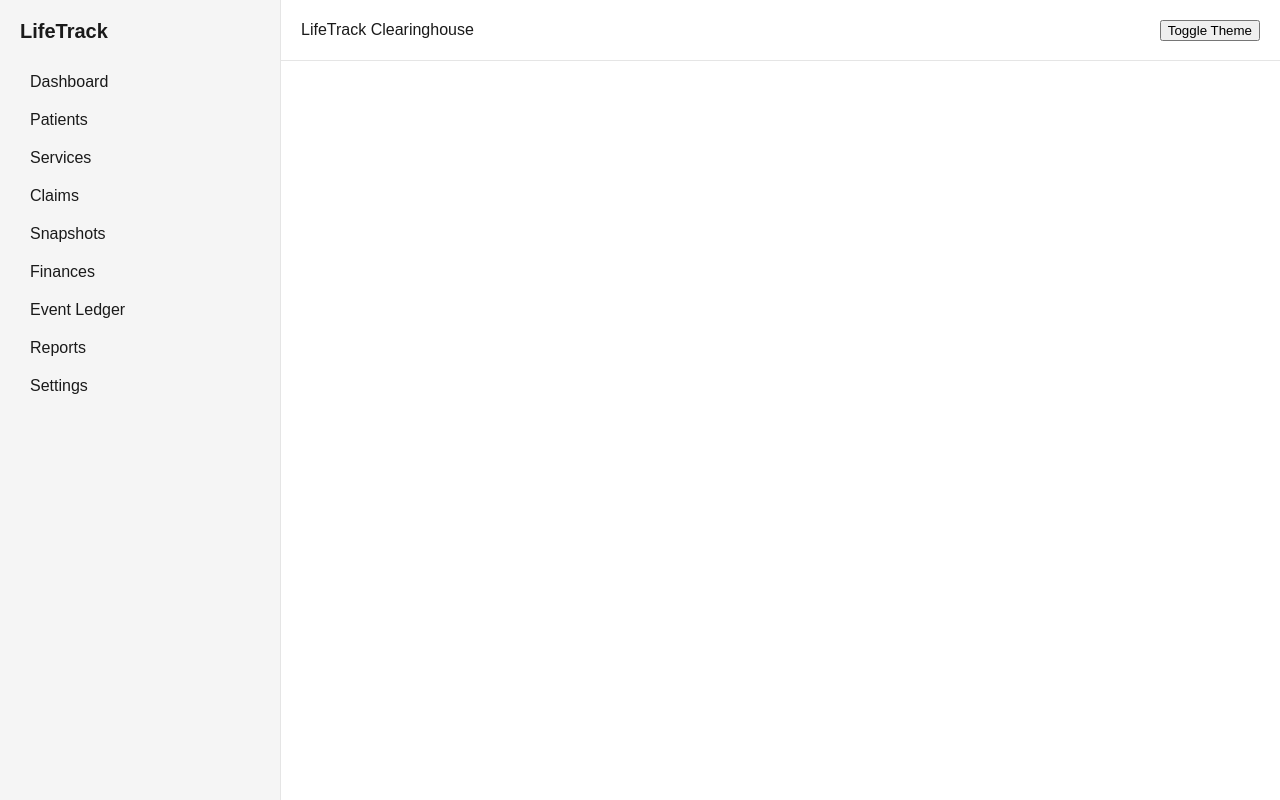
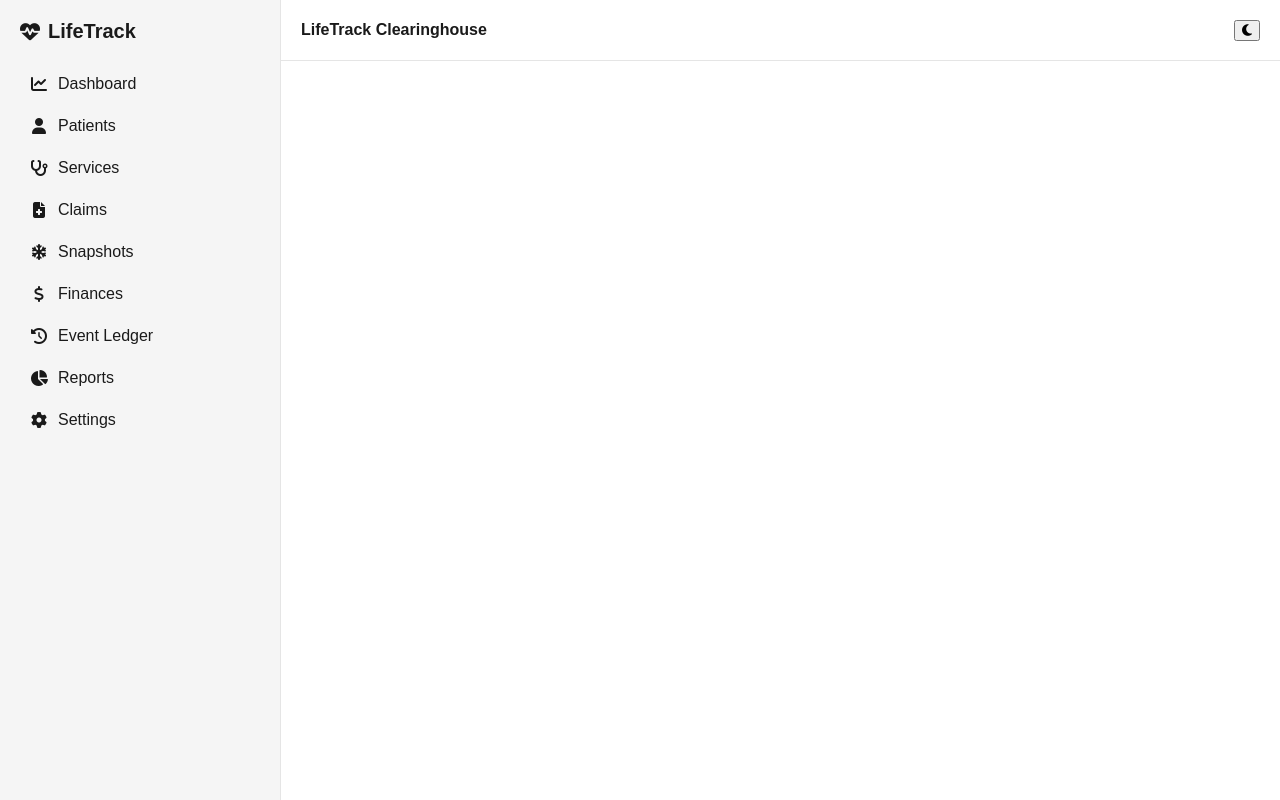
Before and after one commit to robertofserrano10/lifetrack-local, a Flask app: page /admin/events/ in a window 1280 px wide. Run offline with Flask 3, Linux system fonts and the light colour scheme; data that the repository does not hold is empty.

Commit message:
H2 global navigation with icons and modern sidebar

```diff
--- a/app/static/css/admin_layout.css
+++ b/app/static/css/admin_layout.css
@@ -92,3 +92,52 @@
 overflow-y: auto;
 
 }
+.sidebar-nav a {
+
+display: flex;
+align-items: center;
+gap: 10px;
+
+padding: 12px 10px;
+
+text-decoration: none;
+color: var(--text);
+
+border-radius: 6px;
+
+transition: background 0.2s;
+
+}
+
+.sidebar-nav a:hover {
+
+background: var(--border);
+
+}
+
+.sidebar-nav i {
+
+width: 18px;
+text-align: center;
+
+}
+
+.system-title {
+
+font-weight: 600;
+font-size: 16px;
+
+}
+
+.sidebar-logo {
+
+display: flex;
+align-items: center;
+gap: 8px;
+
+font-size: 20px;
+font-weight: bold;
+
+margin-bottom: 20px;
+
+}
--- a/app/templates/layouts/admin_base.html
+++ b/app/templates/layouts/admin_base.html
@@ -8,6 +8,8 @@
 <title>LifeTrack Admin</title>
 
 <link rel="stylesheet" href="/static/css/admin_layout.css">
+
+<link rel="stylesheet" href="https://cdnjs.cloudflare.com/ajax/libs/font-awesome/6.5.0/css/all.min.css">
 
 <script src="/static/js/theme_toggle.js" defer></script>
 
@@ -21,48 +23,78 @@
 <aside class="sidebar">
 
 <div class="sidebar-logo">
-            LifeTrack
+<i class="fa-solid fa-heart-pulse"></i> LifeTrack
 </div>
 
 <nav class="sidebar-nav">
 
-            <a href="/admin/dashboard">Dashboard</a>
+<a href="/admin/dashboard">
+<i class="fa-solid fa-chart-line"></i>
+<span>Dashboard</span>
+</a>
 
-            <a href="/admin/patients">Patients</a>
+<a href="/admin/patients">
+<i class="fa-solid fa-user"></i>
+<span>Patients</span>
+</a>
 
-            <a href="/admin/services">Services</a>
+<a href="/admin/services">
+<i class="fa-solid fa-stethoscope"></i>
+<span>Services</span>
+</a>
 
-            <a href="/admin/claims">Claims</a>
+<a href="/admin/claims">
+<i class="fa-solid fa-file-medical"></i>
+<span>Claims</span>
+</a>
 
-            <a href="/admin/snapshots">Snapshots</a>
+<a href="/admin/snapshots">
+<i class="fa-solid fa-snowflake"></i>
+<span>Snapshots</span>
+</a>
 
-            <a href="/admin/finances">Finances</a>
+<a href="/admin/finances">
+<i class="fa-solid fa-dollar-sign"></i>
+<span>Finances</span>
+</a>
 
-            <a href="/admin/events">Event Ledger</a>
+<a href="/admin/events">
+<i class="fa-solid fa-clock-rotate-left"></i>
+<span>Event Ledger</span>
+</a>
 
-            <a href="/admin/reports">Reports</a>
+<a href="/admin/reports">
+<i class="fa-solid fa-chart-pie"></i>
+<span>Reports</span>
+</a>
 
-            <a href="/admin/settings">Settings</a>
+<a href="/admin/settings">
+<i class="fa-solid fa-gear"></i>
+<span>Settings</span>
+</a>
 
 </nav>
 
 </aside>
 
 
-    <!-- MAIN AREA -->
+<!-- MAIN -->
 <div class="main-area">
 
-        <!-- HEADER -->
 <header class="admin-header">
 
 <div class="header-left">
+
+<span class="system-title">
 LifeTrack Clearinghouse
+</span>
+
 </div>
 
 <div class="header-right">
 
 <button id="theme-toggle">
-                    Toggle Theme
+<i class="fa-solid fa-moon"></i>
 </button>
 
 </div>
@@ -70,7 +102,6 @@
 </header>
 
 
-        <!-- CONTENT -->
 <main class="admin-content">
 
 {% block content %}
@@ -83,5 +114,4 @@
 </div>
 
 </body>
-
 </html>
```
Lines whose indentation alone changed are shown as unchanged.
